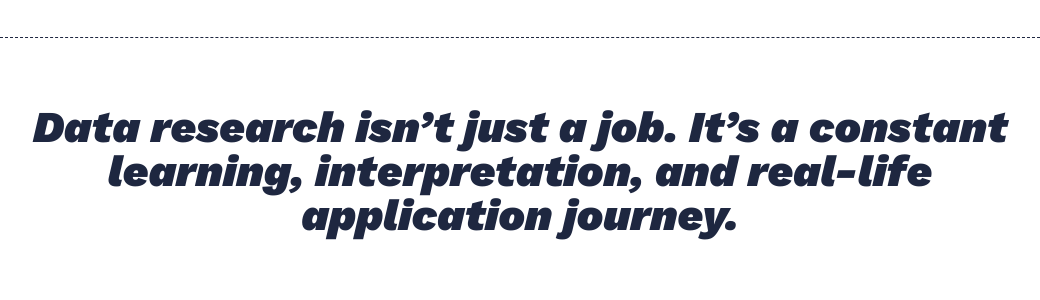
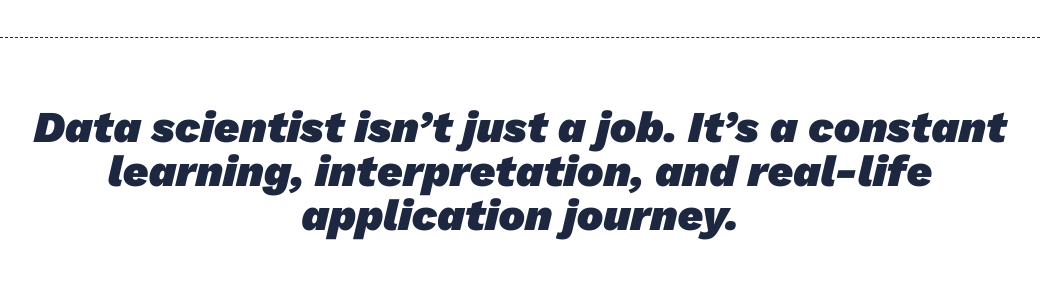
Before and after one commit to kargam0167/kargam0167.github.io, a Jekyll site: the page built from _pages/about.md, in a window 1280 px wide and 900 px high, scrolled down 733 px. Shown: the part 159-459 px from the top of the window, without its empty margins (120-1160 px from the left). Built offline with Jekyll 4.4.1, drawn with Linux system fonts in a browser that asks for light colours; nearby versions of some CDN libraries.

Commit message:
Update about.md

```diff
--- a/_pages/about.md
+++ b/_pages/about.md
@@ -14,7 +14,7 @@ Hey there! I am Karine, a research scientist who works at the intersection of co
 I am currently focusing on social media and online forums as data sources. Given the increasing importance of online spaces in shaping our social lives and sense of self, this is a fascinating area of research.
 
 
-> Data research isn't just a job. It's a constant learning, interpretation, and real-life application journey.
+> Data scientist isn't just a job. It's a constant learning, interpretation, and real-life application journey.
 
 
 ![Workflow]({{site.baseurl}}/images/09-1.jpeg)
```
